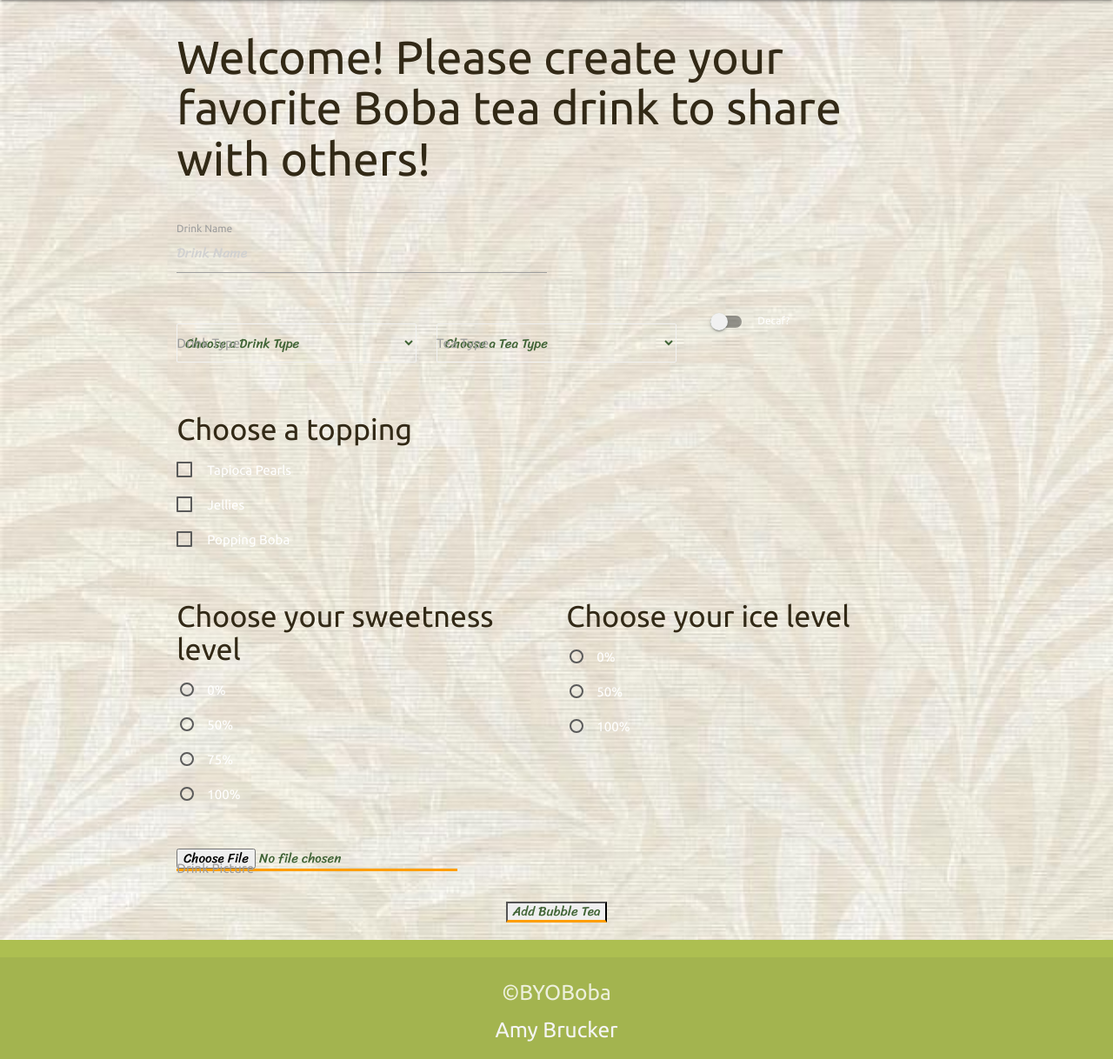
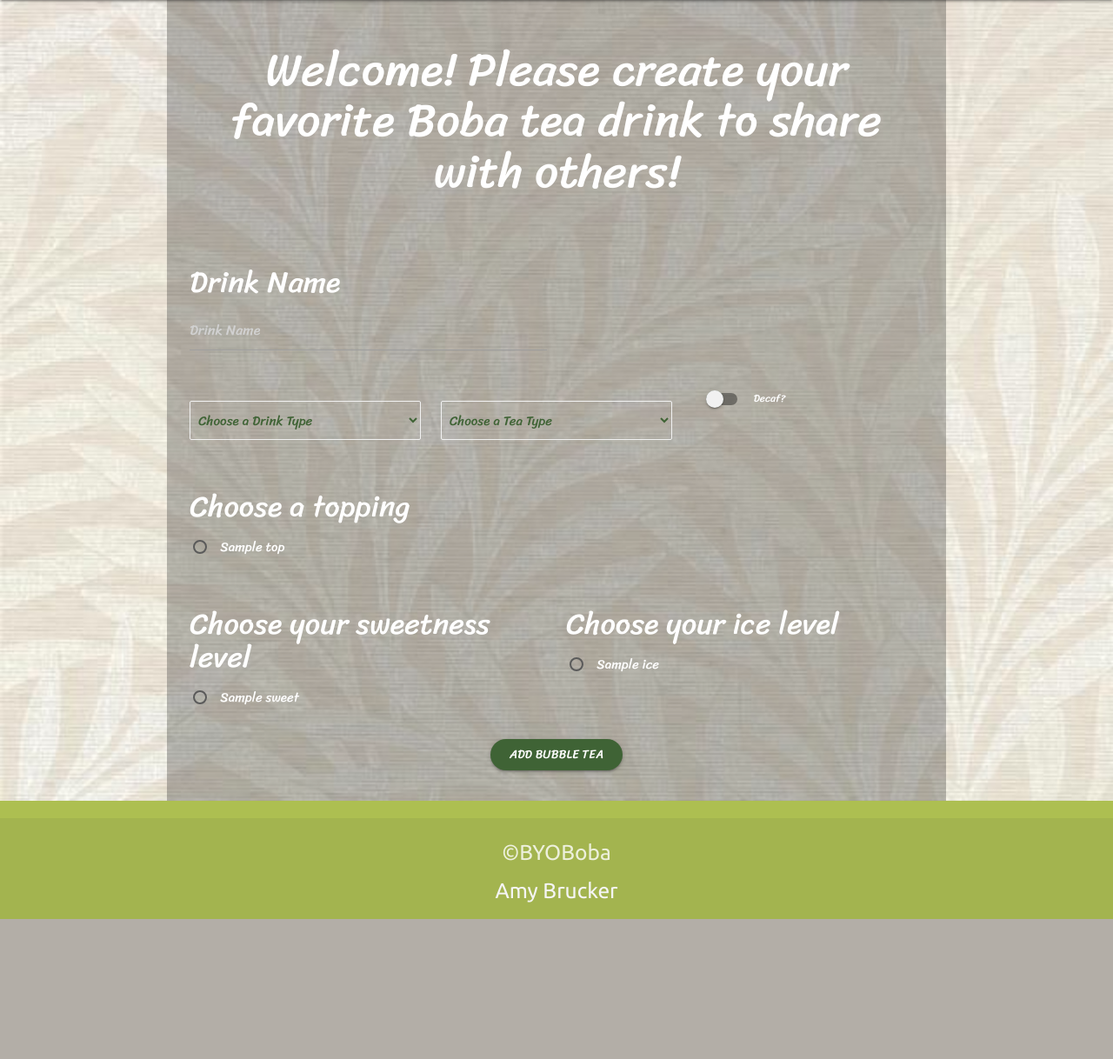
Before and after one commit to amybru/byioboba, a Flask app: page /add_drink in a window 1280 px wide. Shown: the part 64-1282 px from the top of the page at 87% size. After the commit the page ends 1121 px from the top, so only its background shows below. Run offline with Flask 2, Linux system fonts and the light colour scheme; a database or web service that is not in the repository returns one stand-in record (values such as "Sample title"); some libraries are stand-ins or nearby versions.

Commit message:
Added styles to Add Drink page to match edit drink page

```diff
--- a/static/css/style.css
+++ b/static/css/style.css
@@ -160,7 +160,7 @@ body {
 
 /* Styles to apply to edit and add drink pages */
 .drink-form {
-    background-color: rgba(0, 0, 0, 0.1);
+    background-color: rgba(0, 0, 0, 0.25);
     padding: 15px;
     font-family: 'Sriracha', cursive;
     color: #ffffff;
@@ -209,6 +209,10 @@ label {
     font-family: 'Sriracha', cursive;
 }
 
+#add {
+    color: white;
+    font-family: 'Sriracha', cursive;
+}
 /* Footer- Will be seen on all pages */
 .page-footer {
     background-color: #adbf51;
--- a/templates/addDrink.html
+++ b/templates/addDrink.html
@@ -2,11 +2,10 @@
 {% block title %}Add Tea{% endblock %}
 {% block content %}
 <!--If the user is logged in, they can add a drink to the database-->
-<div class="container">
-
+<div class="container drink-form">
   <div class="row">
   <div class="col s12">
-  <h2>Welcome! Please create your favorite Boba tea drink to share with others!</h2>
+  <h2 class="center">Welcome! Please create your favorite Boba tea drink to share with others!</h2>
     </div>
     </div>
     <form action="{{url_for('insert_drink')}}" method="POST">
@@ -14,38 +13,36 @@
       <!--Drink Name-->
     <div class="row">
         <div class="input-field col s12 m6">
-          <input placeholder="Drink Name" name="drink_name" id="drink_name" type="text" class="validate" required>
-          <label for="drink_name">Drink Name</label>
+        <h4 class="drinkName">Drink Name</h4>
+          <input placeholder="Drink Name" name="drink_name" id="drink-name" type="text" class="validate" required>
         </div>
     </div>
       <!--Drink Type (ie. Milk Tea, Classic Tea, Slushie)-->
       <div class="row">
         <div class="input-field col s12 m4">
-            <select class="icons">
-                 <option value="" disabled selected>Choose a Drink Type</option>
+            <select name="drink_type">
+                 <option value="default" selected>Choose a Drink Type</option>
                  {% for drink in drinks %}
                  <option value="{{ drink.drink_type }}">{{ drink.drink_type }}</option>
                  {% endfor %}
             </select>
-            <label>Drink Type</label>
         </div>
 
     <!--Tea Type (ie. Black, Green, Oolong, Fruit)-->
         <div class="input-field col s12 m4">
-            <select class="icons">
-                <option value="" disabled selected>Choose a Tea Type</option>
+            <select name="tea_type">
+                <option value="default" disabled selected>Choose a Tea Type</option>
                 {% for tea in teas %}
                  <option value="{{tea.tea_type}}">{{tea.tea_type}}</option>
                 {% endfor %}
             </select>
-            <label>Tea Type</label>
         </div>
 
      <!--Caffeine? True or False Value-->
         <div class="switch col s12 m4" name="decaf">
             <label>
             <input type="checkbox" id="decaf" name="decaf">
-            <span class="lever"></span>
+            <span class="lever decaf-lever"></span>
                 Decaf?
             </label>
         </div>
@@ -54,90 +51,48 @@
      <div class="row">
         <div name="top" class="col s12">
             <h4>Choose a topping</h4>
+            {% for topping in toppings %}
             <p>
                 <label>
-                    <input type="checkbox" />
-                    <span>Tapioca Pearls</span>
+                    <input class="top" type="radio" name="top" value="{{topping.top}}"/>
+                    <span>{{topping.top}}</span>
                 </label>
             </p>
-            <p>
-                <label>
-                    <input type="checkbox" />
-                    <span>Jellies</span>
-                </label>
-            </p>
-            <p>
-                <label>
-                    <input type="checkbox" />
-                    <span>Popping Boba</span>
-                </label>
-            </p>
+            {% endfor %}
         </div>
     </div>
      <!--Sweetness Level-->
      <div class="row">
         <div name="sweet" class="col s12 m6">
         <h4>Choose your sweetness level</h4>
+        {% for sweet in sweet %}
             <p>
                 <label>
-                    <input class="sweet" type="radio" name="sweet" />
-                    <span>0%</span>
+                    <input class="sweet" type="radio" name="sweet" value="{{sweet.sweet}}"/>
+                    <span>{{sweet.sweet}}</span>
                 </label>
             </p>
-            <p>
-                <label>
-                    <input class="sweet" type="radio" name="sweet"/>
-                    <span>50%</span>
-                </label>
-            </p>
-            <p>
-                <label>
-                    <input class="sweet" type="radio" name="sweet"/>
-                    <span>75%</span>
-                </label>
-            </p>
-            <p>
-                <label>
-                    <input class="sweet" type="radio" name="sweet"/>
-                    <span>100%</span>
-                </label>
-            </p>
+        {% endfor %}
         </div>
 
     <!--Ice Level-->
         <div name="ice" class="col s12 m6">
             <h4>Choose your ice level</h4>
             <p>
+            {% for ice in ice %}
                 <label>
-                    <input class="sweet" type="radio" name="ice"/>
-                    <span>0%</span>
+                    <input class="sweet" type="radio" name="ice" value="{{ice.ice}}"/>
+                    <span>{{ice.ice}}</span>
                 </label>
             </p>
-            <p>
-                <label>
-                    <input class="sweet" type="radio" name="ice"/>
-                    <span>50%</span>
-                </label>
-            </p>
-            <p>
-                <label>
-                    <input class="sweet" type="radio" name="ice"/>
-                    <span>100%</span>
-                </label>
-            </p>
+         {% endfor %}
         </div>
     </div>
-     <!--Add Picture, optional-->
-     <div class="row">
-        <div class="input-field col s12">
-          <label for="addDrinkImage">Drink Picture</label>
-          <input type="file" class="form-control-file" id="addDrinkImage">
-        </div>
-     </div>
+
       <!--Submit Button-->
       <div class="row">
         <div class="col-12 center-align">
-            <input type="submit" value="Add Bubble Tea">
+            <input type="submit" value="Add Bubble Tea" id="add" class="waves-effect waves-light btn button">
         </div>
     </div>
     </form>
```
